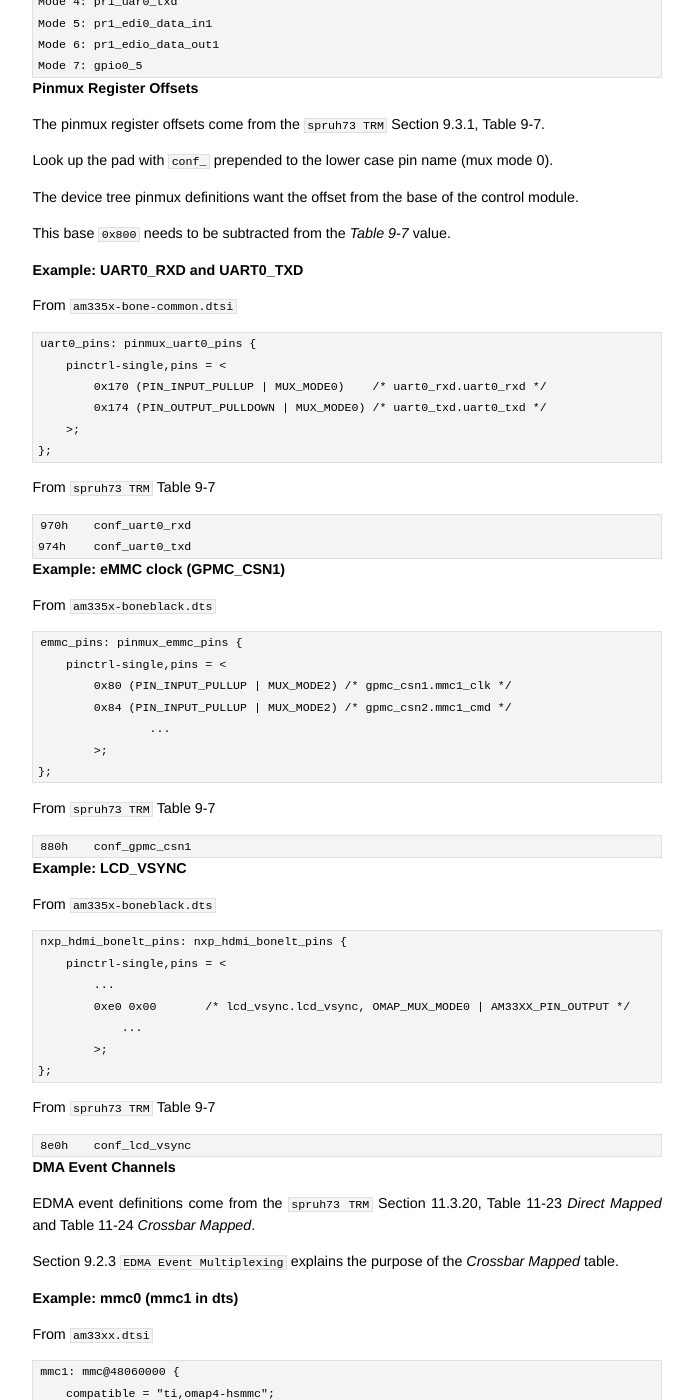
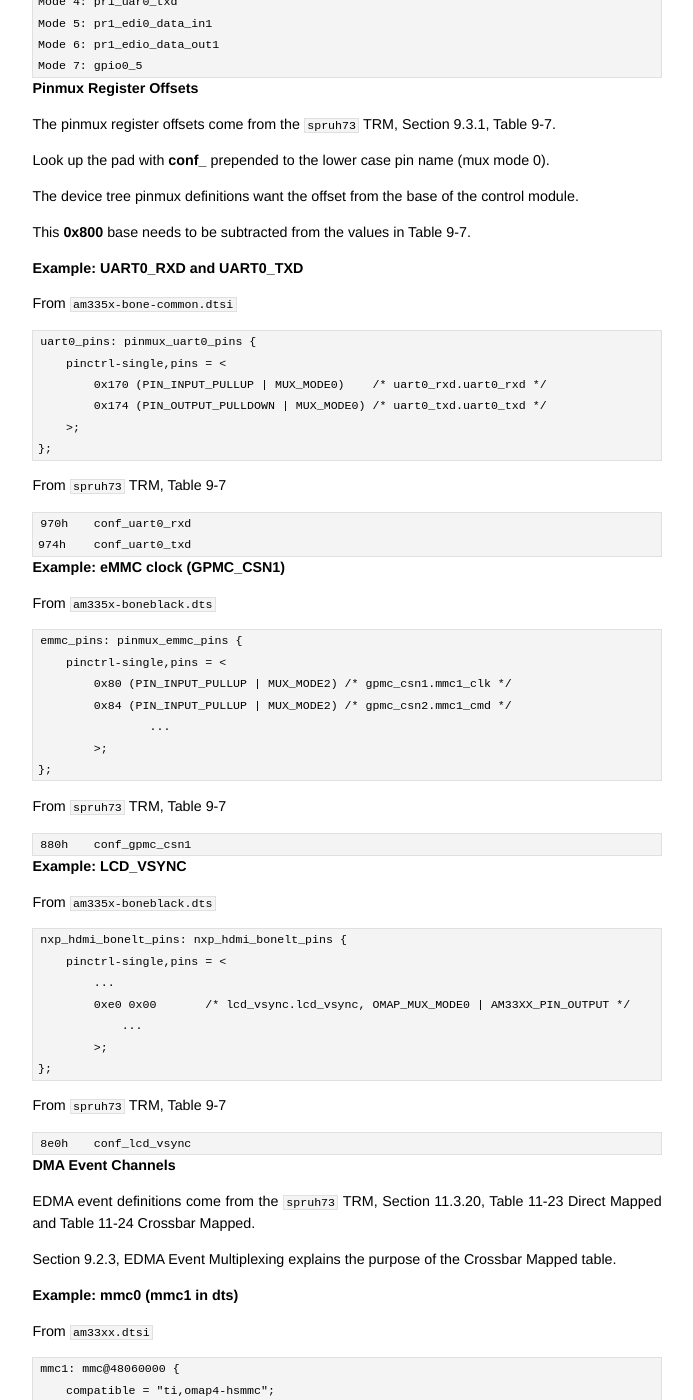
Before and after one commit to jumpnow/jumpnowtek-site, a Jekyll site: the page built from _posts/2015-10-22-BeagleBone-Black-pinmuxing-and-other-device-tree-notes.md, in a window 1280 px wide and 1400 px high, scrolled down 1016 px. Shown: the whole window, without its empty margins (293-986 px from the left). Built offline with Jekyll 4.4.1, drawn with Linux system fonts in a browser that asks for light colours; some of the changed text lies outside the part shown.

Commit message:
Formatting changes to bbb pinmux doc

```diff
--- a/_posts/2015-10-22-BeagleBone-Black-pinmuxing-and-other-device-tree-notes.md
+++ b/_posts/2015-10-22-BeagleBone-Black-pinmuxing-and-other-device-tree-notes.md
@@ -19,15 +19,15 @@ Collecting some notes on the source of various register, address and other *magi
 
 ## PinMux Modes
 
-Most of the AM335x *pads* can support multiple modes of operation.
+Most of the AM335x pads can support multiple modes of operation.
 
-The pinmux modes available for each pad come from the `sprs717 datasheet`, Section 4.2, Table 4-1.
+The pinmux modes available for each pad come from the `sprs717` datasheet, Section 4.2, Table 4-1.
 
 The BBB chips use the ZCZ package.
 
 ##### Example: **GPMC\_CSN1**
 
-From the `sprs717 datasheet` Table 4-1
+From the `sprs717` datasheet Table 4-1
 
 	ZCZ Ball Number: U9
 	Pin Name: GPMC_CSN1
@@ -42,7 +42,7 @@ From the `sprs717 datasheet` Table 4-1
 
 ##### Example: **SPI0\_CS0**
 
-From the `sprs717 datasheet` Table 4-1
+From the `sprs717` datasheet Table 4-1
 
 	ZCZ Ball Number: A16
 	Pin Name: SPI0_CS0
@@ -57,15 +57,15 @@ From the `sprs717 datasheet` Table 4-1
 
 ## Pinmux Register Offsets
 
-The pinmux register offsets come from the `spruh73 TRM` Section 9.3.1, Table 9-7.
+The pinmux register offsets come from the `spruh73` TRM, Section 9.3.1, Table 9-7.
 
-Look up the pad with `conf_` prepended to the lower case pin name (mux mode 0).
+Look up the pad with **conf_** prepended to the lower case pin name (mux mode 0).
 
 The device tree pinmux definitions want the offset from the base of the control module.
 
-This base `0x800` needs to be subtracted from the *Table 9-7* value.
+This **0x800** base needs to be subtracted from the values in Table 9-7.
 
-##### Example: **UART0\_RXD** and **UART0\_TXD**
+##### Example: UART0\_RXD and UART0\_TXD
 
 From `am335x-bone-common.dtsi`
 
@@ -76,13 +76,13 @@ From `am335x-bone-common.dtsi`
         >;
     };
 
-From `spruh73 TRM` Table 9-7
+From `spruh73` TRM, Table 9-7
 
 	970h	conf_uart0_rxd
 	974h	conf_uart0_txd
 
 
-##### Example: eMMC clock (**GPMC\_CSN1**)
+##### Example: eMMC clock (GPMC\_CSN1)
 
 From `am335x-boneblack.dts`
 
@@ -94,12 +94,12 @@ From `am335x-boneblack.dts`
 		>;
     };
 
-From `spruh73 TRM` Table 9-7
+From `spruh73` TRM, Table 9-7
 
 	880h	conf_gpmc_csn1
 
 
-##### Example: **LCD\_VSYNC**
+##### Example: LCD\_VSYNC
 
 From `am335x-boneblack.dts`
 
@@ -111,15 +111,15 @@ From `am335x-boneblack.dts`
 		>;
 	};
 
-From `spruh73 TRM` Table 9-7
+From `spruh73` TRM, Table 9-7
 
 	8e0h	conf_lcd_vsync
 
 ## DMA Event Channels
 
-EDMA event definitions come from the `spruh73 TRM` Section 11.3.20, Table 11-23 *Direct Mapped* and Table 11-24 *Crossbar Mapped*.
+EDMA event definitions come from the `spruh73` TRM, Section 11.3.20, Table 11-23 Direct Mapped and Table 11-24 Crossbar Mapped.
 
-Section 9.2.3 `EDMA Event Multiplexing` explains the purpose of the *Crossbar Mapped* table.
+Section 9.2.3, EDMA Event Multiplexing explains the purpose of the Crossbar Mapped table.
 
 ##### Example: mmc0 (mmc1 in dts)
 
@@ -140,7 +140,7 @@ From `am33xx.dtsi`
         status = "disabled";
     };
 
-From `spruh73 TRM` Table 11-23 *Direct Mapped*
+From `spruh73` TRM, Table 11-23 Direct Mapped
 
 	24	SDTXEVT0	MMCHS0
 	25	SDRXEVT0	MMCHS0
@@ -166,7 +166,7 @@ From `am33xx.dtsi`
         status = "disabled";
     };
 
-From `spruh73 TRM` Table 11-23 *Direct Mapped*
+From `spruh73` TRM, Table 11-23 Direct Mapped
 
 	16	SPIXEVT0	MCSPI0
 	17	SPIREVT0	MCSPI0
@@ -188,12 +188,12 @@ From `spruh73 TRM` Table 11-23 *Direct Mapped*
         ...
     };
 
-From `spruh73 TRM` Table 11-24 *Crossbar Mapped*
+From `spruh73` TRM, Table 11-24 Crossbar Mapped
 
     1	SDTXEVT2	MMCHS2
 	2	SDRXEVT2	MMCHS2
 
-and from `spruh73 TRM` Table 11-23 *Direct Mapped*
+and from `spruh73` TRM, Table 11-23 Direct Mapped
 
     12	Open	Open
     13	Open	Open
@@ -201,7 +201,7 @@ and from `spruh73 TRM` Table 11-23 *Direct Mapped*
 
 ## Interrupts
 
-Interrupt numbers come from the `spruh73k TRM` Section 6.3, Table 6-1
+Interrupt numbers come from the `spruh73k` TRM, Section 6.3, Table 6-1
 
 ##### Example: gpio bank 0
 
@@ -218,7 +218,7 @@ From `am33xx.dtsi`
         interrupts = <96>;
     };
 
-From `spruh73k TRM` Table 6-1
+From `spruh73k` TRM, Table 6-1
 
 	96		GPIOINT0A	GPI0		POINTRPEND1
 
@@ -235,7 +235,7 @@ From `am33xx.dtsi`
         ti,timer-pwm;
     };
 
-From `spruh73k TRM` Table 6-1
+From `spruh73k` TRM, Table 6-1
 
 	92		TINT4		DMTIMER4	POINTR_PEND
 
@@ -255,7 +255,7 @@ From `am33xx.dtsi`
     };
 
 
-From `spruh73k TRM` Table 6-1
+From `spruh73k` TRM, Table 6-1
 
 	30		I2C2INT		I2C2INT		POINTRPEND1
 
```
Also changed, not shown: other parts of _posts/2015-10-22-BeagleBone-Black-pinmuxing-and-other-device-tree-notes.md (+1 -1 lines).
